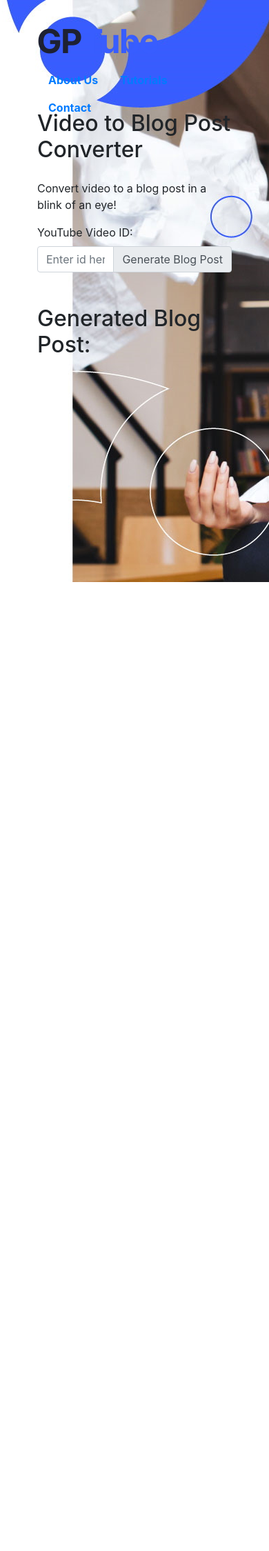
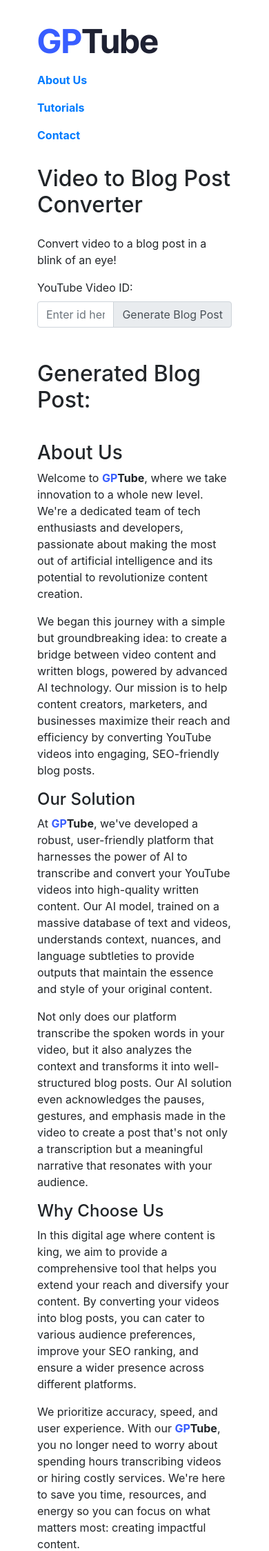
Before and after one commit to ho-cyber/GPTUBE-TEAM, a Flask app: page / in a window 390 px wide. Shown: the top 2249 px of the page at 69% size. Before the commit the page ends 844 px from the top, so only its background shows below. Run offline with Flask 3, Linux system fonts and the light colour scheme.

Commit message:
Added content and fixed responsiveness

```diff
--- a/src/css/styles.css
+++ b/src/css/styles.css
@@ -1,21 +1,28 @@
 .logo {
     font-family: 'Inter Tight', sans-serif;
     font-size: 3rem;
-    color: #385DFF;
-}
-
-.logo span {
     color: #1E2132;
 }
 
-.main-navigation {
-    height: 40px;
-}
-
-body {
-    background: url(../images/main-banner.jpg) no-repeat top center;
+.highlight {
+    color: #385DFF;
 }
 
 h1 {
     font-size: 2rem;
 }
+
+
+@media (min-width: 768px) {
+    body {
+        background: url(../images/main-banner.jpg) no-repeat top center;
+    }
+
+    .hero-banner {
+        min-height: 960px;
+    }
+
+    .main-navigation {
+        height: 40px;
+    }
+}
--- a/templates/index.html
+++ b/templates/index.html
@@ -9,30 +9,30 @@
     <link rel="stylesheet" href="../src/css/styles.css">
   </head>
   <body>
-    <div class="container main-wrapper">
+    <div class="container-fluid main-wrapper">
       <div class="row m-4">
         <div class="col-12 col-md-4">
           <div class="logo"><span class="highlight">GP</span>Tube</div>
         </div>
         <div class="col-12 col-md-8">
-          <div class="d-flex align-items-center justify-content-end">
+          <div class="d-sm-flex align-items-center justify-content-md-end">
             <div class="main-navigation">
-              <ul class="nav">
+              <ul class="nav flex-column flex-sm-row">
                 <li class="nav-item">
-                  <a class="nav-link active font-weight-bold" href="#">About Us</a>
+                  <a class="nav-link active font-weight-bold px-0 px-sm-2" href="#about-us">About Us</a>
                 </li>
                 <li class="nav-item">
-                  <a class="nav-link font-weight-bold" href="#">Tutorials</a>
+                  <a class="nav-link font-weight-bold px-0 px-sm-2" href="#tutorials">Tutorials</a>
                 </li>
                 <li class="nav-item">
-                  <a class="nav-link font-weight-bold" href="#">Contact</a>
+                  <a class="nav-link font-weight-bold px-0 px-sm-2" href="#contact">Contact</a>
                 </li>
               </ul>
             </div>
           </div>
         </div>
       </div>
-      <div class="row m-4">
+      <div class="row m-4 hero-banner">
         <div class="col-12 col-md-4">
           <h1 class="mb-4">Video to Blog Post Converter</h1>
           <p>Convert video to a blog post in a blink of an eye!</p>
@@ -56,6 +56,34 @@
           {% endif %}
         </div>
       </div>
+      <div class="row m-4">
+        <div class="col-12">
+          <h3 id="about-us">About Us</h3>
+          <p>Welcome to <b><span class="highlight">GP</span>Tube</b>, where we take innovation to a whole new level. We're a dedicated team of tech enthusiasts and developers, passionate about making the most out of artificial intelligence and its potential to revolutionize content creation.</p>
+          <p>We began this journey with a simple but groundbreaking idea: to create a bridge between video content and written blogs, powered by advanced AI technology. Our mission is to help content creators, marketers, and businesses maximize their reach and efficiency by converting YouTube videos into engaging, SEO-friendly blog posts.</p>
+          <h4>Our Solution</h4>
+          <p>At <b><span class="highlight">GP</span>Tube</b>, we've developed a robust, user-friendly platform that harnesses the power of AI to transcribe and convert your YouTube videos into high-quality written content. Our AI model, trained on a massive database of text and videos, understands context, nuances, and language subtleties to provide outputs that maintain the essence and style of your original content.</p>
+          <p>Not only does our platform transcribe the spoken words in your video, but it also analyzes the context and transforms it into well-structured blog posts. Our AI solution even acknowledges the pauses, gestures, and emphasis made in the video to create a post that's not only a transcription but a meaningful narrative that resonates with your audience.</p>
+          <h4>Why Choose Us</h4>
+          <p>In this digital age where content is king, we aim to provide a comprehensive tool that helps you extend your reach and diversify your content. By converting your videos into blog posts, you can cater to various audience preferences, improve your SEO ranking, and ensure a wider presence across different platforms.</p>
+          <p>We prioritize accuracy, speed, and user experience. With our <b><span class="highlight">GP</span>Tube</b>, you no longer need to worry about spending hours transcribing videos or hiring costly services. We're here to save you time, resources, and energy so you can focus on what matters most: creating impactful content.</p>
+          <h4>Our Commitment</h4>
+          <p>Our commitment is to provide you with a seamless, efficient, and valuable tool that supports your content creation process. We continually improve and update our AI algorithms to ensure we deliver the best service. Your feedback is our roadmap to development, and your satisfaction is our ultimate success.</p>
+          <p>We invite you to join us on this journey of innovation and content transformation. Together, let's reshape the way we create and consume content in the digital world.</p>
+          <h3 id="tutorials">Tutorials: How to use GPTube?</h3>
+          <p>Just enter your YouTube id and GPTube will generate a SEO friendly blog post for you! The content will be saved to your computer as a file. In addition to that you'll get an image generated with AI that you can use in your blog post.</p>
+          <h3 id="contact">Contact</h3>
+          <p>
+            You can find us on Discord:
+          </p>
+          <ul>
+            <li>Dhruv Pai Dukle - AI Engineer (Madden NFL 20#3215)</li>
+            <li>Joe Chi - ML Engineer (Joe_Dianyo#0891)</li>
+            <li>Slava Gnetkovsky - Data Engineer (renegate#2007)</li>
+            <li>Mariana Kyrkosh - Frontend Engineer - (Mariana Kyrkosh#6030)</li>
+          </ul>
+        </div>
+      </div>
     </div>
   </body>
 </html>
```
